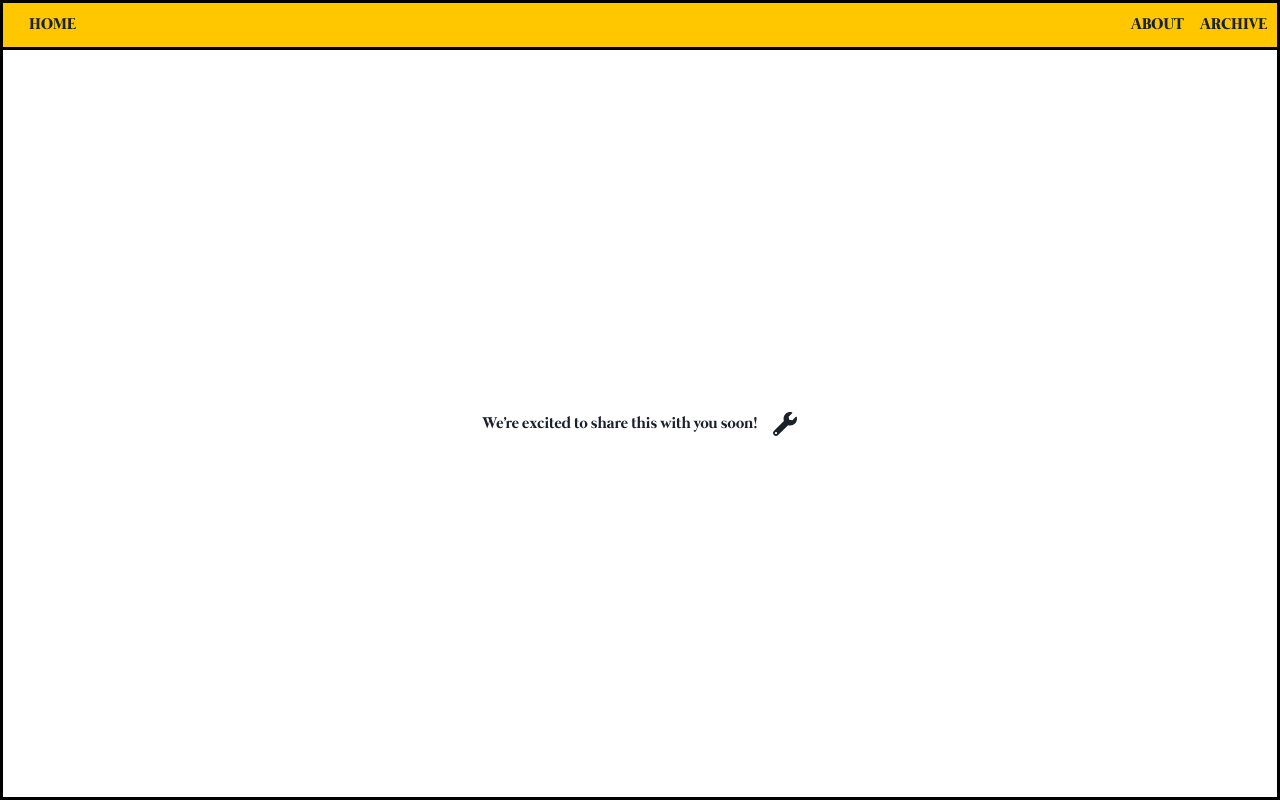
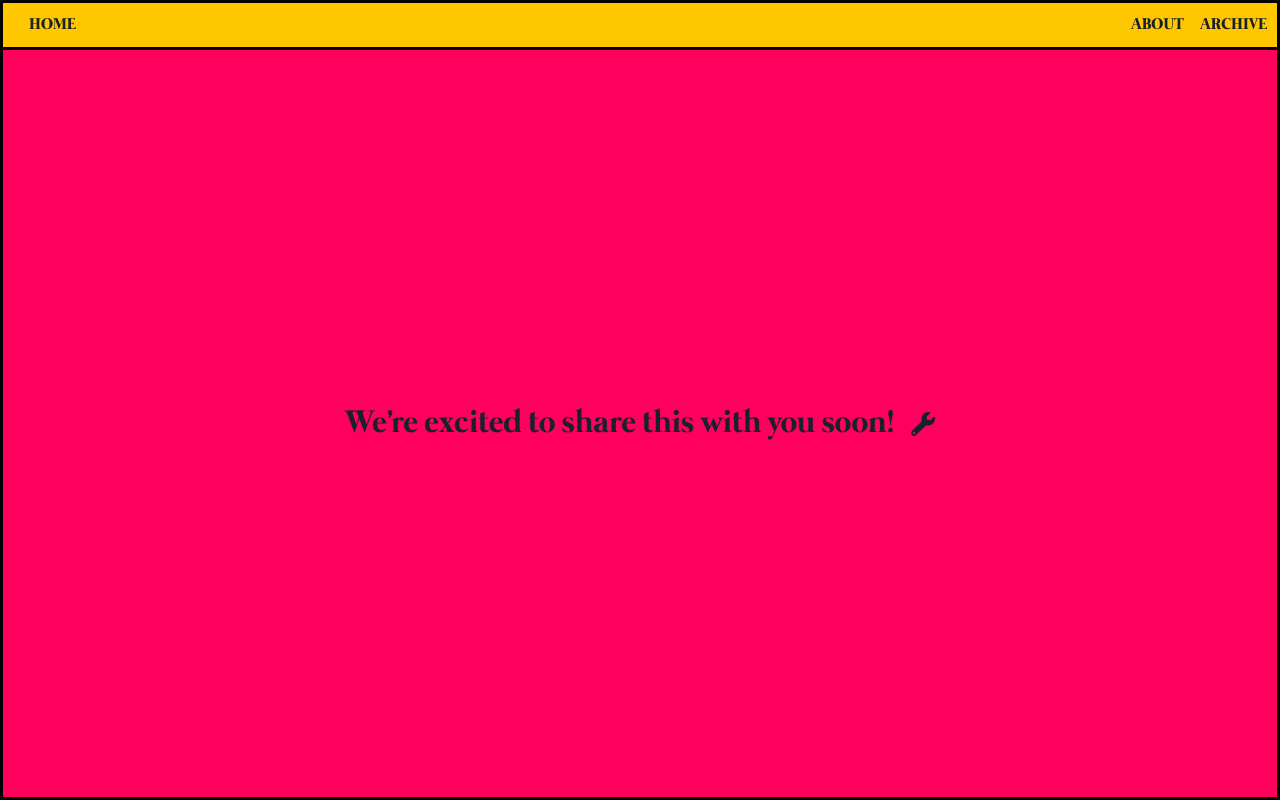
Before and after one commit to taramoves/nftarot, a Next.js app: page /archive in a window 1280 px wide. Built offline with nearby package versions, Linux system fonts and the light colour scheme.

Commit message:
updated styling for archive placeholder page

```diff
--- a/src/pages/archive.tsx
+++ b/src/pages/archive.tsx
@@ -1,15 +1,22 @@
 import Navbar from "./components/NavBar";
-import styles from "./styles/ComingSoon.module.css";
+import Page from "./components/Page";
+import { Flex } from "@chakra-ui/react";
 import { FaWrench } from "react-icons/fa";
 
 export default function Archive() {
   return (
-    <div className={styles.container}>
+    <Page variant={"archive"}>
       <Navbar />
-      <div className={styles.textDescription}>
+      <Flex
+        style={{
+          margin: "auto",
+          fontSize: "2rem",
+          alignItems: "center",
+        }}
+      >
         <h1>We're excited to share this with you soon!</h1>
         <FaWrench style={{ fontSize: "1.5rem", marginLeft: "1rem" }} />
-      </div>
-    </div>
+      </Flex>
+    </Page>
   );
 }
--- a/src/pages/styles/ComingSoon.module.css
+++ /dev/null
@@ -1,17 +0,0 @@
-.container {
-  display: flex;
-  background-color: var(--color-fill-home);
-  flex-direction: column;
-  height: 100vh;
-  width: 100vw;
-  border: 3px solid black;
-}
-
-.textDescription {
-  display: flex;
-  margin: auto;
-  align-items: center;
-  justify-content: center;
-  width: 100%;
-  height: auto;
-}
```
